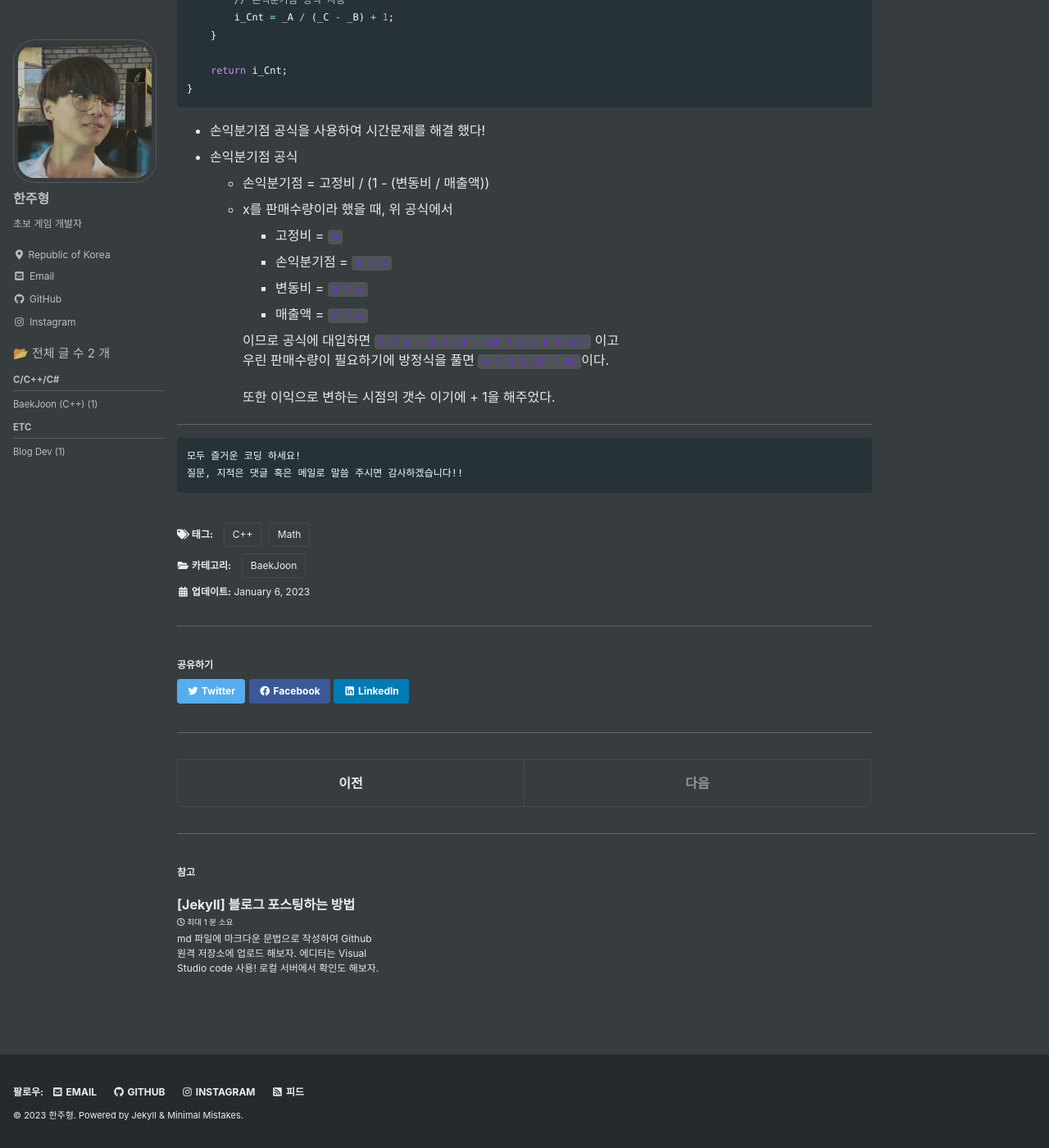
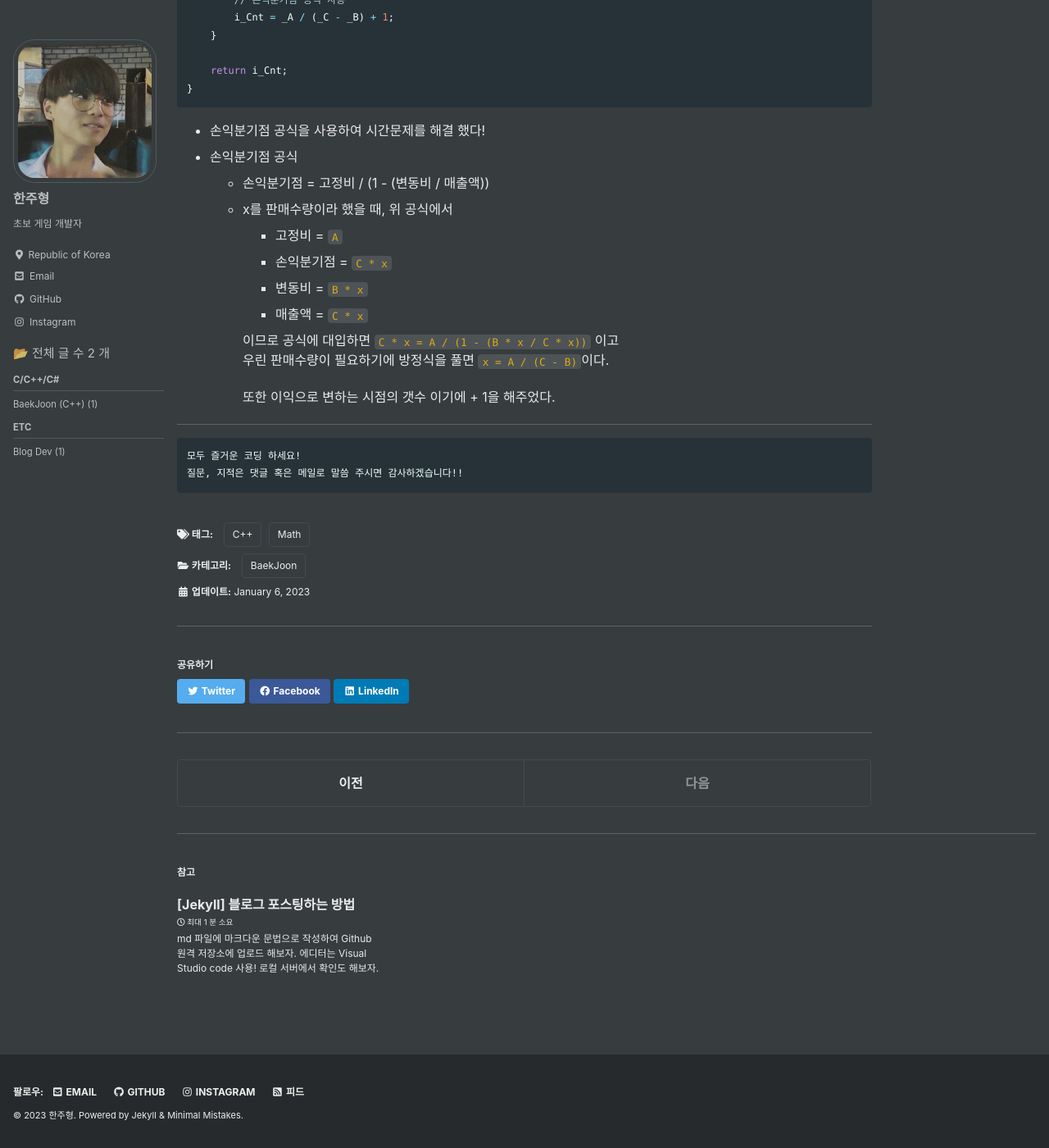
Before and after one commit to JuhyungHan/JuhyungHan.github.io, a Jekyll site: the page built from _posts/2023-01-06-BM1-Ex1.md, in a window 1280 px wide and 1400 px high, scrolled down 1955 px. Shown: the whole window at 82% size. Built offline with Jekyll 4.4.1, drawn with Linux system fonts in a browser that asks for light colours; cached includes are drawn as plain includes.

Commit message:
Update _base.scss

```diff
--- a/_sass/minimal-mistakes/_base.scss
+++ b/_sass/minimal-mistakes/_base.scss
@@ -169,7 +169,7 @@ td > code {
   padding-bottom: 0.1rem;
   font-size: 0.8em;
   background: $code-background-color;
-  color: $primary-color;
+  color: #ddab10;
   border-radius: $border-radius;
 
   &:before,
```
